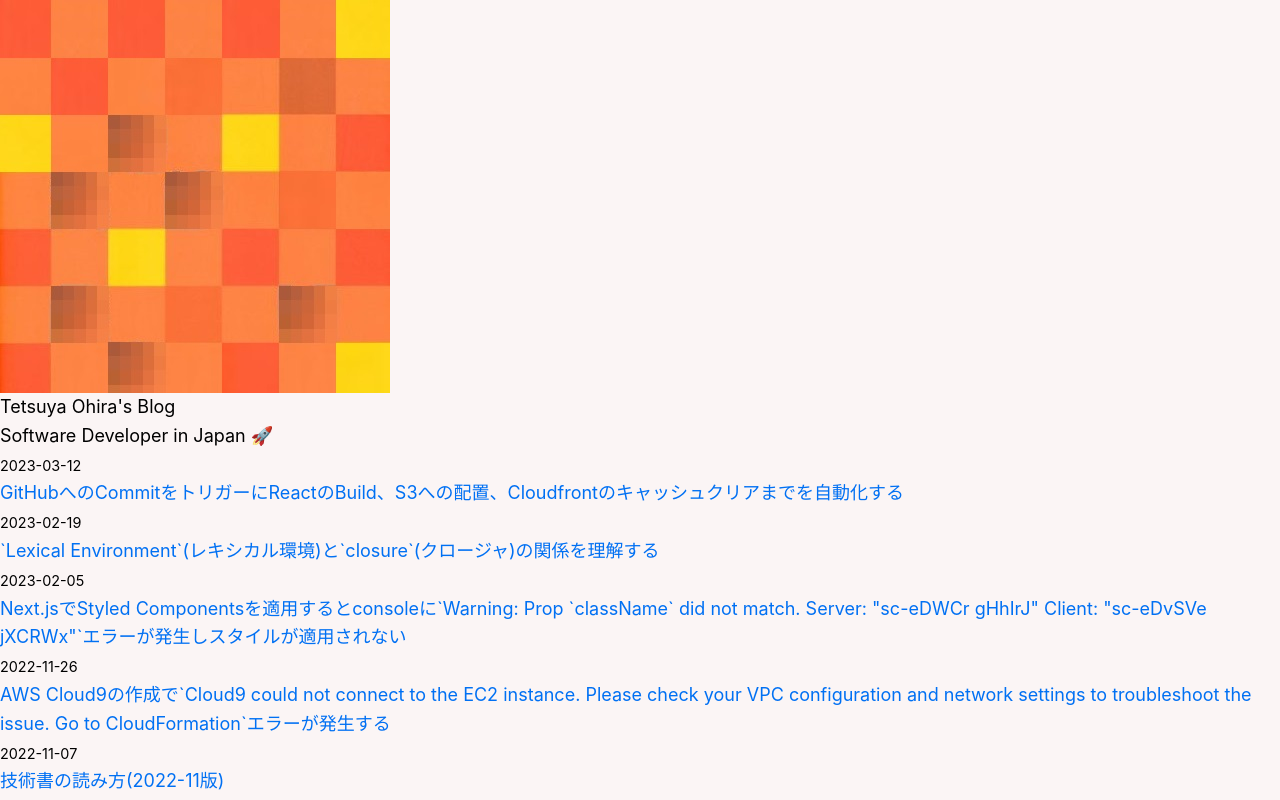
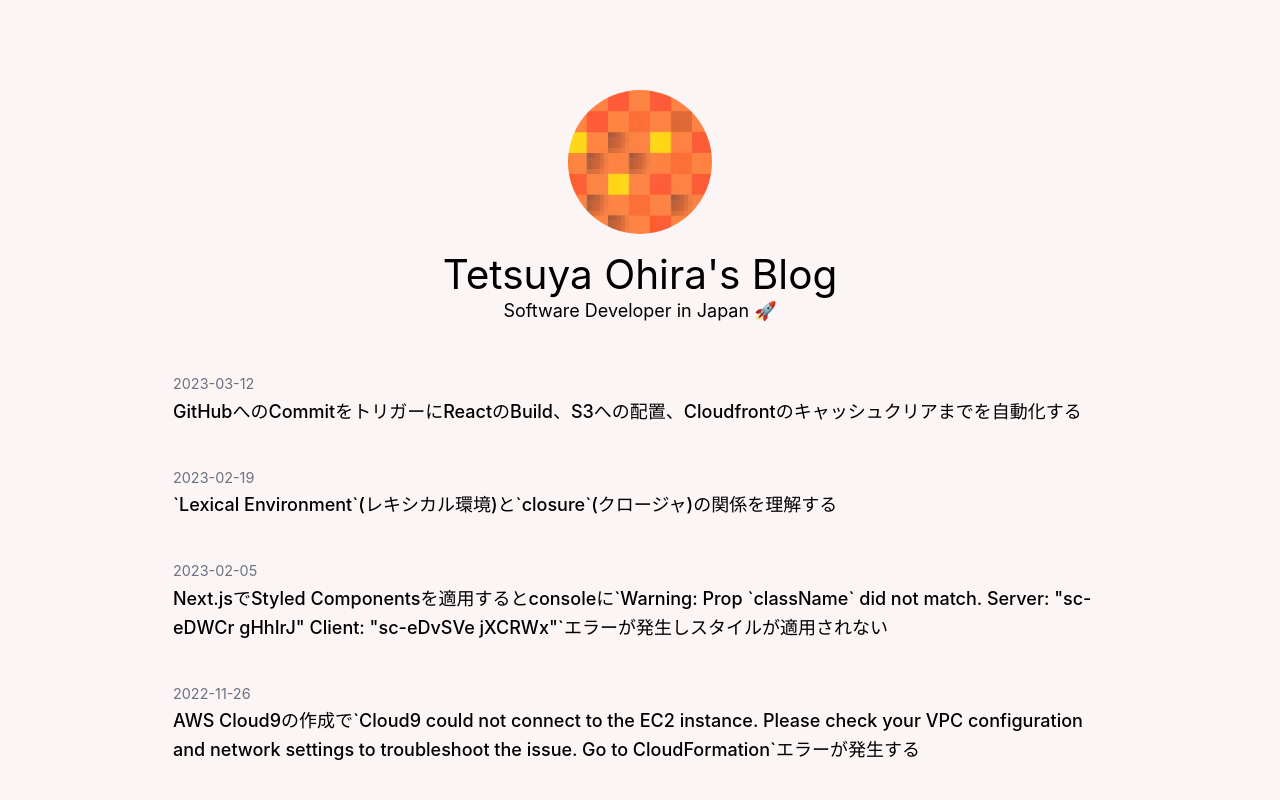
Before and after one commit to tetsuyaohira/tetsuyaohira.com, a Next.js app: page / in a window 1280 px wide. Shown: the top 800 px of the page. Built offline with nearby package versions, Linux system fonts and the light colour scheme; no server answers.

Commit message:
styleのtailwind css化

```diff
--- /dev/null
+++ b/postcss.config.js
@@ -0,0 +1,6 @@
+module.exports = {
+  plugins: {
+    tailwindcss: {},
+    autoprefixer: {},
+  },
+}
--- /dev/null
+++ b/tailwind.config.js
@@ -0,0 +1,14 @@
+/** @type {import('tailwindcss').Config} */
+module.exports = {
+  content: [
+    "./pages/**/*.js",
+    "./components/**/*.js",
+
+    // Or if using `src` directory:
+    "./src/**/*.{js,ts,jsx,tsx}",
+  ],
+  theme: {
+    extend: {},
+  },
+  plugins: [],
+}
```
